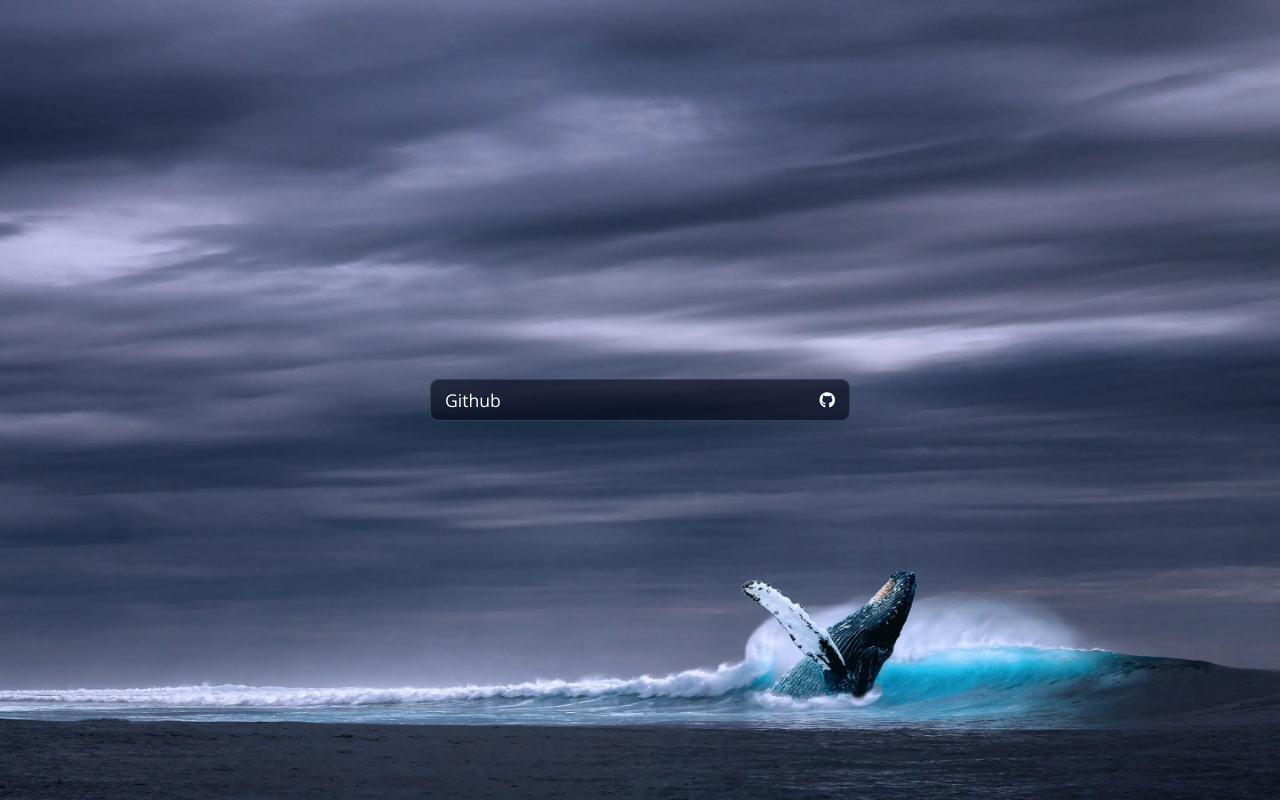
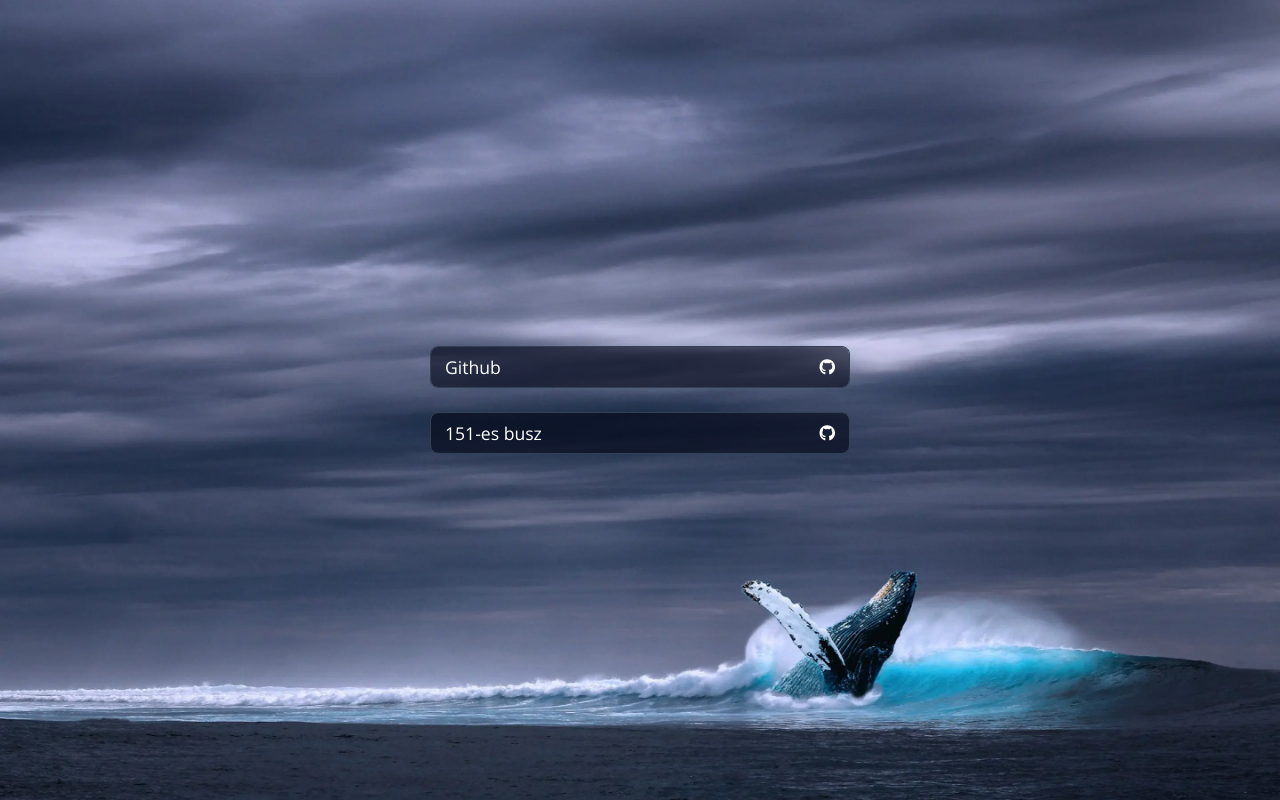
Before and after one commit to apgyorfi/apgyorfi.dev, a plain HTML site: page index.html in a window 1280 px wide. Drawn offline with nearby package versions, Linux system fonts and the light colour scheme.

Commit message:
Update index.html

```diff
--- a/index.html
+++ b/index.html
@@ -107,6 +107,12 @@
         <i class="fa-brands fa-github"></i>
       </a>
 
+      <a href="https://app.apgyorfi.dev/bkk" target="_blank" class="link">
+        <div class="linkBackground"></div>
+        <p>151-es busz</p>
+        <i class="fa-brands fa-github"></i>
+      </a>
+
     </main>
   </body>
 </html>
```
